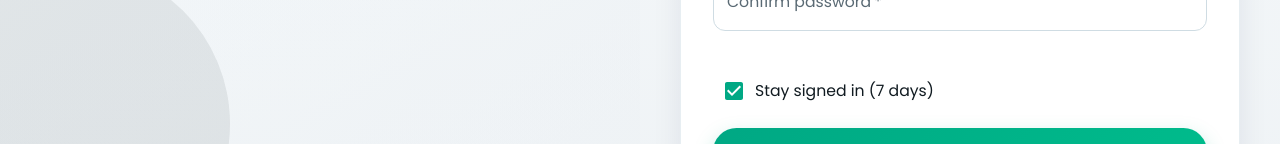
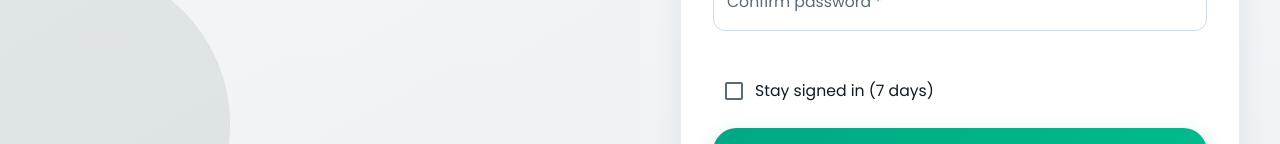
Before and after one commit to pavandongri/wbi-frontend, a Next.js app: page /auth/signup in a window 1280 px wide. Shown: the part 656-800 px from the top of the page. Built offline with nearby package versions, Linux system fonts and the light colour scheme; some icons are missing; what @mui/material-nextjs would draw is missing.

Commit message:
default - stay signed for 7days = false

```diff
--- a/src/app/auth/signin/page.tsx
+++ b/src/app/auth/signin/page.tsx
@@ -35,7 +35,7 @@ export default function SignInPage() {
 
   const [email, setEmail] = useState("");
   const [password, setPassword] = useState("");
-  const [rememberMe, setRememberMe] = useState(true);
+  const [rememberMe, setRememberMe] = useState(false);
   const [showPassword, setShowPassword] = useState(false);
 
   const [loading, setLoading] = useState(false);
--- a/src/app/auth/signup/page.tsx
+++ b/src/app/auth/signup/page.tsx
@@ -45,7 +45,7 @@ export default function SignUpPage() {
   const [email, setEmail] = useState("");
   const [password, setPassword] = useState("");
   const [confirmPassword, setConfirmPassword] = useState("");
-  const [rememberMe, setRememberMe] = useState(true);
+  const [rememberMe, setRememberMe] = useState(false);
   const [showPassword, setShowPassword] = useState(false);
   const [showConfirm, setShowConfirm] = useState(false);
 
```
